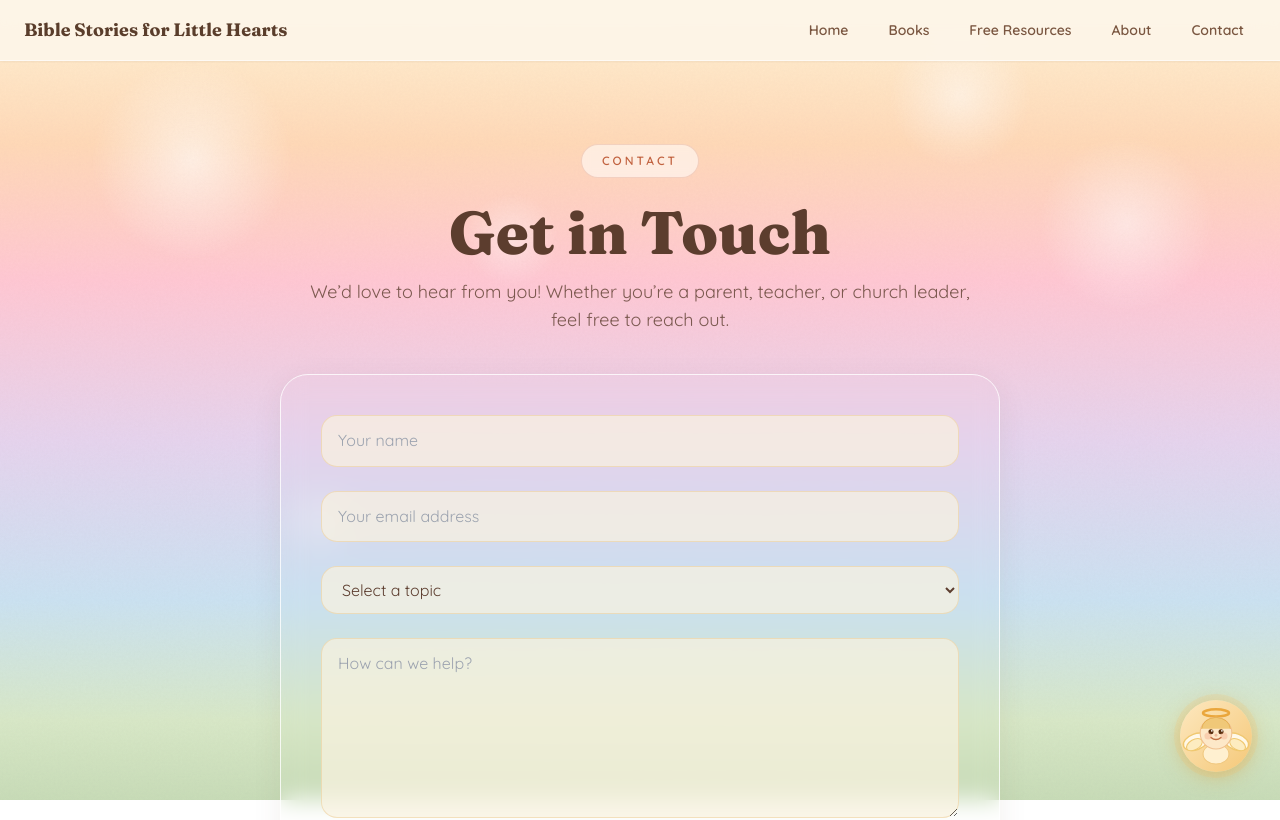
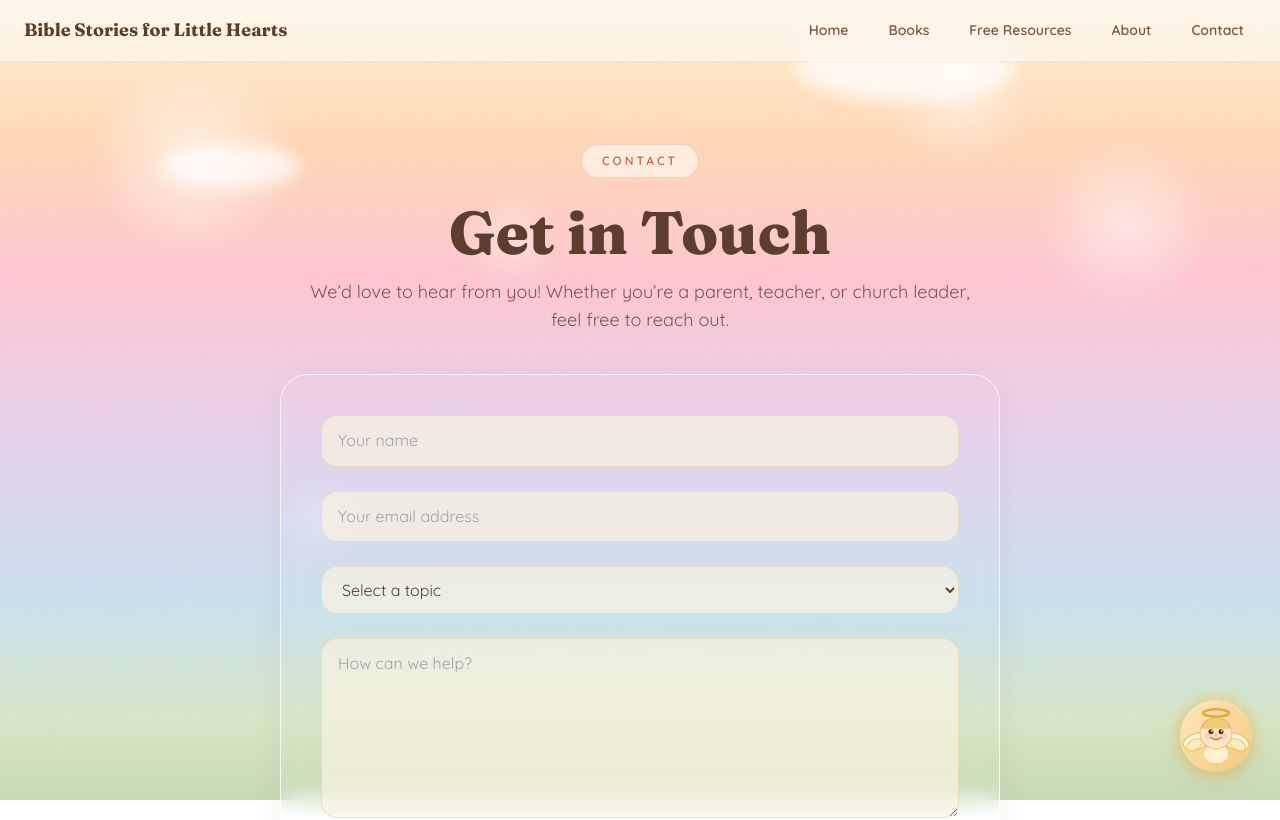
Before and after one commit to aithfulheartsbooks/bible-stories-site, a Next.js app: page /contact in a window 1280 px wide. Shown: the top 820 px of the page. Built offline with nearby package versions, Linux system fonts and the light colour scheme.

Commit message:
Add animated clouds to contact page background

```diff
--- a/app/contact/page.tsx
+++ b/app/contact/page.tsx
@@ -40,6 +40,17 @@ export default function ContactPage() {
   return (
     <main className="relative min-h-screen overflow-x-hidden font-body text-[#5C3D2E]">
       <div className="scenery" />
+
+      <div className="cloud animate-drift-slow h-[60px] w-[180px] top-[8%] left-[-200px]" />
+      <div
+        className="cloud animate-drift-long h-[45px] w-[140px] top-[18%] left-[-200px]"
+        style={{ animationDelay: "-30s" }}
+      />
+      <div
+        className="cloud animate-drift-medium h-[70px] w-[220px] top-[4%] left-[-200px]"
+        style={{ animationDelay: "-60s" }}
+      />
+
       <SiteNav />
 
       <section className="relative z-10 mx-auto max-w-3xl px-6 pb-20 pt-32 text-center sm:pt-36">
```
